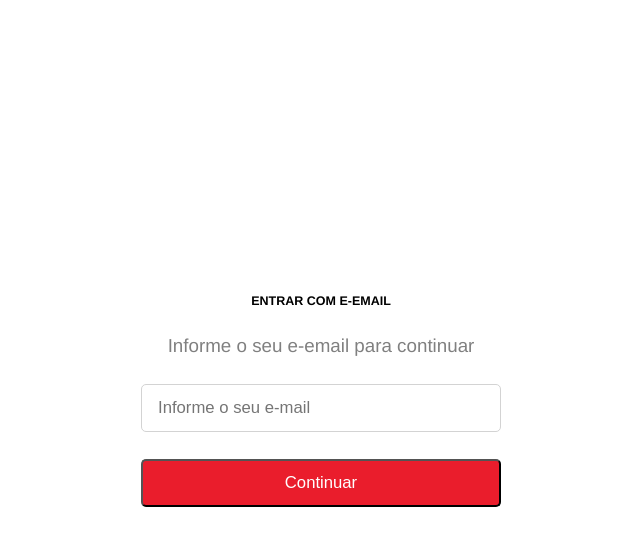
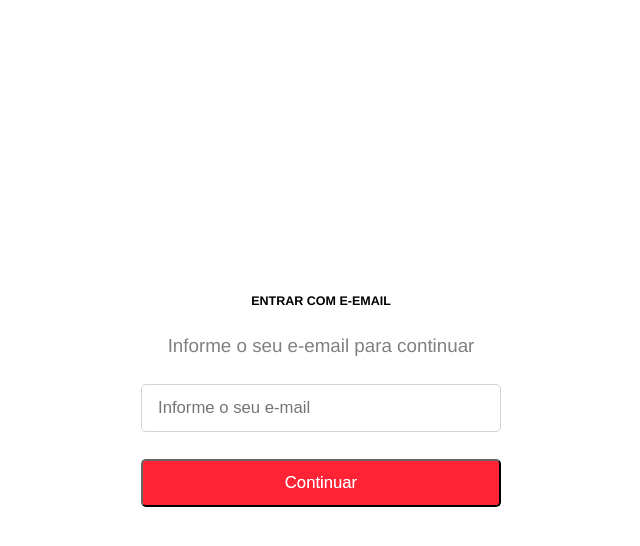
Before and after one commit to gustavopnunes/desafio-ilab-front, a React (Create React App) app: page / in a window 1280 px wide. In both pictures the pointer is over the button "Continuar". Shown: the top 546 px of the page, without its empty margins (319-959 px from the left). Built offline with nearby package versions, Linux system fonts and the light colour scheme.

Commit message:
add standards to buttons

```diff
--- a/src/index.css
+++ b/src/index.css
@@ -20,3 +20,12 @@ body {
   justify-content: center;
   font-size: 1.8rem;
 }
+
+button {
+  cursor: pointer;
+}
+
+button:hover {
+  filter: brightness(120%);
+  transition: 0.2s ease;
+}
```
